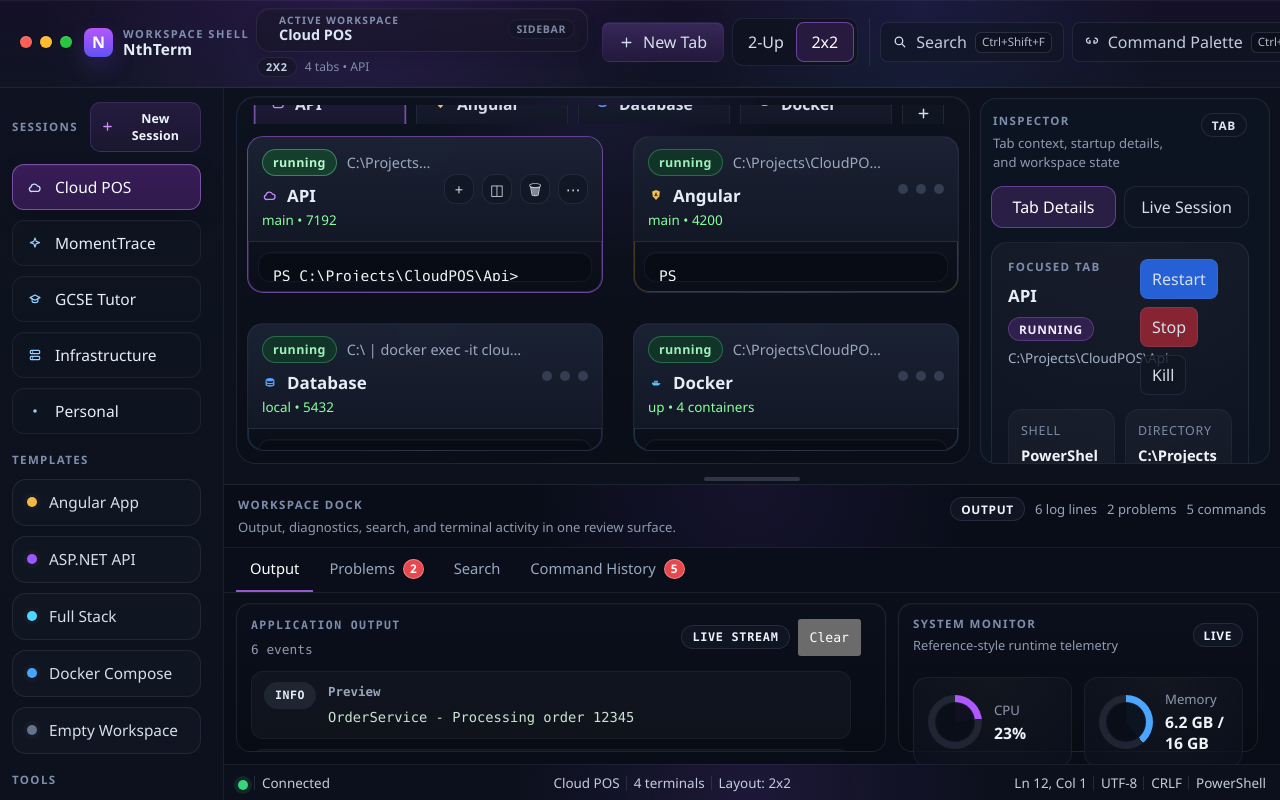
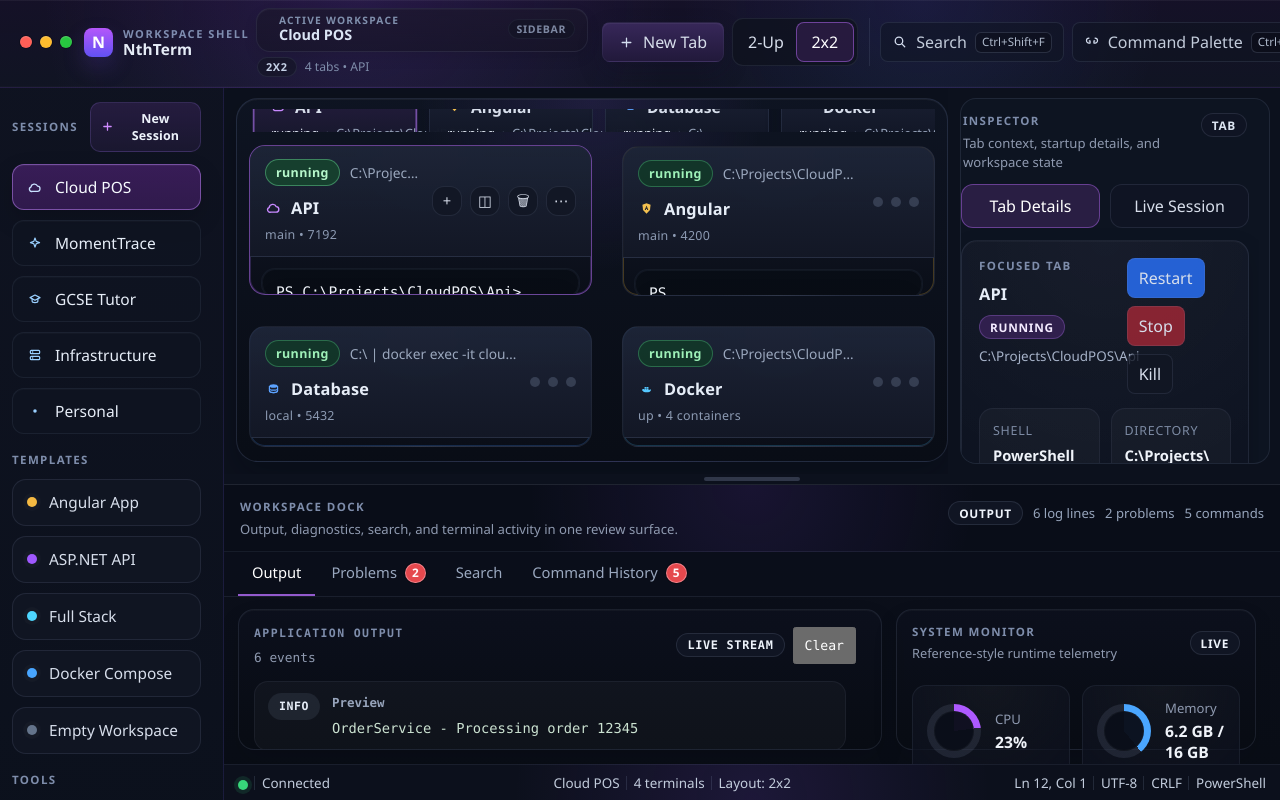
Before and after one commit to nwaoga/NthTerm, an Angular app: page / in a window 1280 px wide. Built offline with nearby package versions, Linux system fonts and the light colour scheme.

Commit message:
Refine shell visual language

```diff
--- a/src/app/styles/shell.css
+++ b/src/app/styles/shell.css
@@ -962,7 +962,8 @@ input {
 
 .content-layout {
   display: grid;
-  grid-template-columns: minmax(0, 1fr) 300px;
+  grid-template-columns: minmax(0, 1fr) 320px;
+  gap: 12px;
   height: 100%;
   min-height: 0;
   overflow: hidden;
@@ -974,7 +975,7 @@ input {
   min-width: 0;
   min-height: 0;
   overflow: hidden;
-  padding: 8px 10px 10px 12px;
+  padding: 10px 0 12px 12px;
 }
 
 .workspace-stage {
@@ -982,21 +983,23 @@ input {
   flex: 1 1 auto;
   flex-direction: column;
   min-height: 0;
-  padding: 8px 10px 12px;
-  border: 1px solid rgba(102, 120, 168, 0.18);
-  border-radius: 20px;
+  padding: 10px 12px 14px;
+  border: 1px solid rgba(108, 126, 172, 0.22);
+  border-radius: 22px;
   background:
-    radial-gradient(circle at top center, rgba(91, 63, 160, 0.16), transparent 32%),
-    linear-gradient(180deg, rgba(13, 18, 31, 0.98), rgba(10, 14, 24, 0.98));
-  box-shadow: inset 0 1px 0 rgba(255, 255, 255, 0.04);
+    radial-gradient(circle at top center, rgba(106, 72, 188, 0.18), transparent 34%),
+    linear-gradient(180deg, rgba(14, 20, 34, 0.985), rgba(9, 13, 22, 0.99));
+  box-shadow:
+    inset 0 1px 0 rgba(255, 255, 255, 0.05),
+    0 14px 32px rgba(3, 6, 14, 0.28);
 }
 
 .tab-strip {
   display: flex;
   align-items: center;
-  gap: 10px;
-  margin-bottom: 12px;
-  padding: 2px 2px 0;
+  gap: 12px;
+  margin-bottom: 14px;
+  padding: 2px 4px 4px;
   overflow-x: auto;
   scrollbar-gutter: stable both-edges;
 }
@@ -1005,28 +1008,36 @@ input {
   position: relative;
   display: flex;
   flex-direction: column;
-  gap: 4px;
-  min-width: 152px;
-  padding: 10px 15px 10px 16px;
+  gap: 5px;
+  min-width: 164px;
+  padding: 11px 16px 11px 17px;
   text-align: left;
-  border-color: rgba(93, 109, 145, 0.16);
-  border-radius: 12px 12px 10px 10px;
+  border-color: rgba(100, 116, 154, 0.18);
+  border-radius: 14px 14px 12px 12px;
   background:
-    linear-gradient(180deg, rgba(26, 31, 48, 0.96), rgba(15, 20, 34, 0.96));
-  box-shadow: inset 0 1px 0 rgba(255, 255, 255, 0.04);
+    linear-gradient(180deg, rgba(28, 34, 53, 0.97), rgba(15, 20, 34, 0.97));
+  box-shadow:
+    inset 0 1px 0 rgba(255, 255, 255, 0.04),
+    0 8px 18px rgba(5, 8, 18, 0.14);
+  backdrop-filter: blur(10px);
 }
 
 .tab-pill.active {
   border-color: rgba(184, 125, 255, 0.56);
   background:
-    linear-gradient(180deg, rgba(36, 28, 61, 0.98), rgba(18, 22, 38, 0.98));
+    linear-gradient(180deg, rgba(40, 30, 67, 0.985), rgba(18, 22, 38, 0.985));
   box-shadow:
     inset 0 1px 0 rgba(255, 255, 255, 0.06),
-    0 12px 24px rgba(0, 0, 0, 0.18);
+    0 14px 26px rgba(0, 0, 0, 0.22);
 }
 
 .tab-pill[data-tone='violet'].active {
   box-shadow: inset 0 0 0 1px rgba(188, 114, 255, 0.3), 0 0 0 1px rgba(188, 114, 255, 0.14);
+}
+
+.tab-pill:hover {
+  border-color: rgba(141, 154, 187, 0.24);
+  transform: translateY(-1px);
 }
 
 .tab-top {
@@ -1227,14 +1238,21 @@ input {
   overflow: hidden;
   cursor: pointer;
   background:
-    radial-gradient(circle at top, rgba(255, 255, 255, 0.05), transparent 32%),
-    linear-gradient(180deg, rgba(20, 26, 42, 0.98), rgba(10, 14, 24, 0.98));
+    radial-gradient(circle at top, rgba(255, 255, 255, 0.05), transparent 30%),
+    linear-gradient(180deg, rgba(21, 27, 44, 0.985), rgba(10, 14, 24, 0.985));
   transition: transform 160ms ease, border-color 160ms ease, box-shadow 160ms ease;
+  box-shadow:
+    inset 0 1px 0 rgba(255, 255, 255, 0.03),
+    0 10px 20px rgba(2, 6, 15, 0.12);
 }
 
 .terminal-card.focused {
   border-color: rgba(186, 112, 255, 0.52);
-  box-shadow: 0 0 0 1px rgba(186, 112, 255, 0.12);
+  box-shadow:
+    inset 0 1px 0 rgba(255, 255, 255, 0.04),
+    0 0 0 1px rgba(186, 112, 255, 0.14),
+    0 16px 30px rgba(15, 10, 30, 0.22);
+  transform: translateY(-1px);
 }
 
 .pane-grid[data-layout='grid-2'] .terminal-card,
@@ -1268,19 +1286,20 @@ input {
   align-items: center;
   justify-content: space-between;
   gap: 12px;
-  padding: 12px 14px;
+  padding: 13px 15px;
 }
 
 .terminal-card-header {
   border-bottom: 1px solid rgba(141, 154, 187, 0.09);
-  background: linear-gradient(180deg, rgba(27, 34, 52, 0.92), rgba(19, 24, 38, 0.9));
+  background:
+    linear-gradient(180deg, rgba(29, 36, 55, 0.94), rgba(19, 24, 38, 0.92));
 }
 
 .terminal-card-body {
   display: flex;
   flex: 1;
   min-height: 0;
-  padding: 10px;
+  padding: 11px;
 }
 
 .terminal-card-copy {
@@ -1288,6 +1307,7 @@ input {
   min-width: 0;
   flex: 1;
   flex-direction: column;
+  gap: 2px;
 }
 
 .pane-header-topline {
@@ -1295,7 +1315,7 @@ input {
   align-items: center;
   gap: 10px;
   min-width: 0;
-  margin-bottom: 8px;
+  margin-bottom: 9px;
 }
 
 .pane-state-pill {
@@ -1332,15 +1352,16 @@ input {
   min-width: 0;
   overflow: hidden;
   color: #9ba8be;
-  font-size: 0.9rem;
+  font-size: 0.86rem;
   text-overflow: ellipsis;
   white-space: nowrap;
 }
 
 .card-title {
-  margin: 0 0 4px;
-  font-size: 1.06rem;
-  font-weight: 600;
+  margin: 0 0 5px;
+  font-size: 1.02rem;
+  font-weight: 650;
+  letter-spacing: 0.01em;
 }
 
 .card-title-row {
@@ -1354,15 +1375,15 @@ input {
   display: inline-flex;
   align-items: center;
   justify-content: center;
-  width: 16px;
-  height: 16px;
+  width: 17px;
+  height: 17px;
   flex: 0 0 auto;
   color: #b9c7de;
 }
 
 .card-title-icon svg {
-  width: 16px;
-  height: 16px;
+  width: 17px;
+  height: 17px;
 }
 
 .card-title-icon[data-tone='violet'] {
@@ -1383,8 +1404,9 @@ input {
 
 .card-meta {
   margin: 0;
-  color: #88ff9c;
-  font-size: 0.84rem;
+  color: #8c9ab2;
+  font-size: 0.78rem;
+  letter-spacing: 0.02em;
 }
 
 .terminal-preview {
@@ -1490,10 +1512,12 @@ input {
   padding: 12px 14px 16px;
   overflow: hidden;
   border: 1px solid rgba(109, 126, 164, 0.12);
-  border-radius: 12px;
+  border-radius: 14px;
   background:
-    linear-gradient(180deg, rgba(7, 12, 21, 0.98), rgba(8, 12, 20, 0.98));
-  box-shadow: inset 0 1px 0 rgba(255, 255, 255, 0.03);
+    linear-gradient(180deg, rgba(7, 12, 21, 0.985), rgba(8, 12, 20, 0.985));
+  box-shadow:
+    inset 0 0 0 1px rgba(132, 146, 178, 0.08),
+    inset 0 14px 24px rgba(255, 255, 255, 0.01);
 }
 
 .terminal-host .xterm {
@@ -1563,7 +1587,7 @@ input {
   max-height: none;
   border-top: 1px solid rgba(141, 154, 187, 0.16);
   background:
-    linear-gradient(180deg, rgba(12, 16, 28, 0.98), rgba(9, 13, 22, 0.98));
+    linear-gradient(180deg, rgba(12, 16, 28, 0.985), rgba(9, 13, 22, 0.99));
   overflow: hidden;
 }
 
@@ -1571,11 +1595,11 @@ input {
   display: flex;
   align-items: flex-start;
   justify-content: space-between;
-  gap: 14px;
-  padding: 12px 14px 10px;
+  gap: 18px;
+  padding: 14px 16px 12px;
   border-bottom: 1px solid rgba(141, 154, 187, 0.1);
   background:
-    radial-gradient(circle at top center, rgba(116, 62, 201, 0.12), transparent 42%),
+    radial-gradient(circle at top center, rgba(116, 62, 201, 0.14), transparent 42%),
     rgba(10, 14, 24, 0.98);
 }
 
@@ -1598,6 +1622,7 @@ input {
   gap: 10px;
   flex-wrap: wrap;
   justify-content: flex-end;
+  padding-top: 2px;
 }
 
 .dock-status-pill,
@@ -1626,7 +1651,7 @@ input {
   display: flex;
   gap: 2px;
   flex-shrink: 0;
-  padding: 0 12px;
+  padding: 0 14px;
   border-bottom: 1px solid rgba(141, 154, 187, 0.12);
   background: rgba(11, 15, 26, 0.98);
 }
@@ -1677,13 +1702,13 @@ input {
   min-height: 0;
   overflow: auto;
   scrollbar-gutter: stable;
-  padding: 10px 12px 12px;
+  padding: 12px 14px 14px;
 }
 
 .dock-content-split {
   display: grid;
   grid-template-columns: minmax(0, 1fr) minmax(280px, 360px);
-  gap: 12px;
+  gap: 14px;
   min-height: 0;
   height: 100%;
 }
@@ -1704,18 +1729,21 @@ input {
   height: 100%;
   overflow: auto;
   scrollbar-gutter: stable;
-  border: 1px solid rgba(141, 154, 187, 0.12);
-  border-radius: 8px;
+  border: 1px solid rgba(141, 154, 187, 0.14);
+  border-radius: 14px;
   background: rgba(10, 13, 24, 0.92);
-  padding: 10px;
+  padding: 12px;
+  box-shadow:
+    inset 0 1px 0 rgba(255, 255, 255, 0.03),
+    0 10px 22px rgba(3, 6, 14, 0.12);
 }
 
 .utility-panel-header {
   display: flex;
   align-items: center;
   justify-content: space-between;
-  gap: 12px;
-  margin-bottom: 12px;
+  gap: 14px;
+  margin-bottom: 14px;
 }
 
 .utility-panel-header > div:first-child {
@@ -1771,10 +1799,10 @@ input {
   align-items: flex-start;
   gap: 12px;
   margin: 0;
-  padding: 10px 12px;
-  border: 1px solid rgba(141, 154, 187, 0.08);
-  border-radius: 12px;
-  background: rgba(255, 255, 255, 0.03);
+  padding: 11px 13px;
+  border: 1px solid rgba(141, 154, 187, 0.09);
+  border-radius: 14px;
+  background: rgba(255, 255, 255, 0.032);
 }
 
 .output-log-level {
@@ -1840,8 +1868,8 @@ input {
 .problem-row {
   display: flex;
   flex-direction: column;
-  gap: 8px;
-  padding: 14px;
+  gap: 10px;
+  padding: 15px;
   border-radius: 14px;
   background: rgba(255, 255, 255, 0.035);
   border: 1px solid rgba(141, 154, 187, 0.08);
@@ -1933,10 +1961,10 @@ input {
 .search-result-row {
   display: flex;
   flex-direction: column;
-  gap: 5px;
+  gap: 6px;
   width: 100%;
-  padding: 12px 14px;
-  border: 1px solid rgba(141, 154, 187, 0.08);
+  padding: 13px 14px;
+  border: 1px solid rgba(141, 154, 187, 0.09);
   border-radius: 14px;
   background: rgba(255, 255, 255, 0.03);
   color: inherit;
@@ -1969,8 +1997,8 @@ input {
   align-items: flex-start;
   gap: 12px;
   width: 100%;
-  padding: 12px 14px;
-  border: 1px solid rgba(141, 154, 187, 0.08);
+  padding: 13px 14px;
+  border: 1px solid rgba(141, 154, 187, 0.09);
   border-radius: 14px;
   background: rgba(255, 255, 255, 0.03);
   color: #d8dfec;
@@ -2006,11 +2034,13 @@ input {
   min-height: 0;
   height: 100%;
   border: 1px solid rgba(141, 154, 187, 0.14);
-  border-radius: 14px;
+  border-radius: 16px;
   background:
     linear-gradient(180deg, rgba(12, 16, 28, 0.96), rgba(8, 12, 20, 0.96));
-  padding: 12px 14px;
-  box-shadow: inset 0 1px 0 rgba(255, 255, 255, 0.03);
+  padding: 14px 15px;
+  box-shadow:
+    inset 0 1px 0 rgba(255, 255, 255, 0.03),
+    0 12px 24px rgba(2, 6, 15, 0.12);
 }
 
 .monitor-panel {
@@ -2022,10 +2052,10 @@ input {
 .metric-ring {
   position: relative;
   display: flex;
-  min-height: 88px;
-  align-items: center;
-  gap: 12px;
-  padding: 12px 14px;
+  min-height: 92px;
+  align-items: center;
+  gap: 14px;
+  padding: 13px 14px;
   border: 1px solid rgba(141, 154, 187, 0.1);
   border-radius: 14px;
   background:
@@ -2095,11 +2125,11 @@ input {
 .inspector {
   display: flex;
   flex-direction: column;
-  gap: 14px;
+  gap: 12px;
   min-width: 0;
   min-height: 0;
   margin: 10px 10px 10px 0;
-  padding: 10px;
+  padding: 10px 10px 10px 0;
   overflow: auto;
   scrollbar-gutter: stable;
 }
@@ -2141,12 +2171,12 @@ input {
 .inspector-tabs {
   display: flex;
   flex-shrink: 0;
-  gap: 8px;
+  gap: 10px;
 }
 
 .inspector-tabs button {
   flex: 1;
-  min-height: 42px;
+  min-height: 44px;
   border-radius: 12px;
   background: rgba(16, 21, 36, 0.88);
 }
@@ -2159,20 +2189,23 @@ input {
 
 .inspector-card {
   flex-shrink: 0;
-  padding: 14px;
+  padding: 15px;
   background:
     radial-gradient(circle at top, rgba(255, 255, 255, 0.03), transparent 40%),
     linear-gradient(180deg, rgba(16, 22, 37, 0.98), rgba(11, 16, 28, 0.98));
+  box-shadow:
+    inset 0 1px 0 rgba(255, 255, 255, 0.03),
+    0 10px 24px rgba(2, 6, 15, 0.14);
 }
 
 .inspector-card.compact {
   display: flex;
   flex-direction: column;
-  gap: 12px;
+  gap: 13px;
 }
 
 .inspector-hero-card {
-  padding: 16px;
+  padding: 17px;
 }
 
 .inspector-header {
@@ -2215,7 +2248,7 @@ input {
 .inspector-summary-grid {
   display: grid;
   grid-template-columns: repeat(2, minmax(0, 1fr));
-  gap: 10px;
+  gap: 11px;
 }
 
 .inspector-summary-tile,
@@ -2224,8 +2257,8 @@ input {
   flex-direction: column;
   gap: 6px;
   min-width: 0;
-  padding: 12px;
-  border: 1px solid rgba(141, 154, 187, 0.08);
+  padding: 13px;
+  border: 1px solid rgba(141, 154, 187, 0.09);
   border-radius: 14px;
   background: rgba(255, 255, 255, 0.03);
 }
@@ -2285,7 +2318,7 @@ input {
 .history-list {
   display: flex;
   flex-direction: column;
-  gap: 10px;
+  gap: 9px;
 }
 
 .history-entry,
@@ -2295,8 +2328,8 @@ input {
   align-items: flex-start;
   gap: 12px;
   min-width: 0;
-  padding: 10px 12px;
-  border: 1px solid rgba(141, 154, 187, 0.08);
+  padding: 11px 12px;
+  border: 1px solid rgba(141, 154, 187, 0.09);
   border-radius: 12px;
   background: rgba(255, 255, 255, 0.03);
   color: #d8dfec;
```
